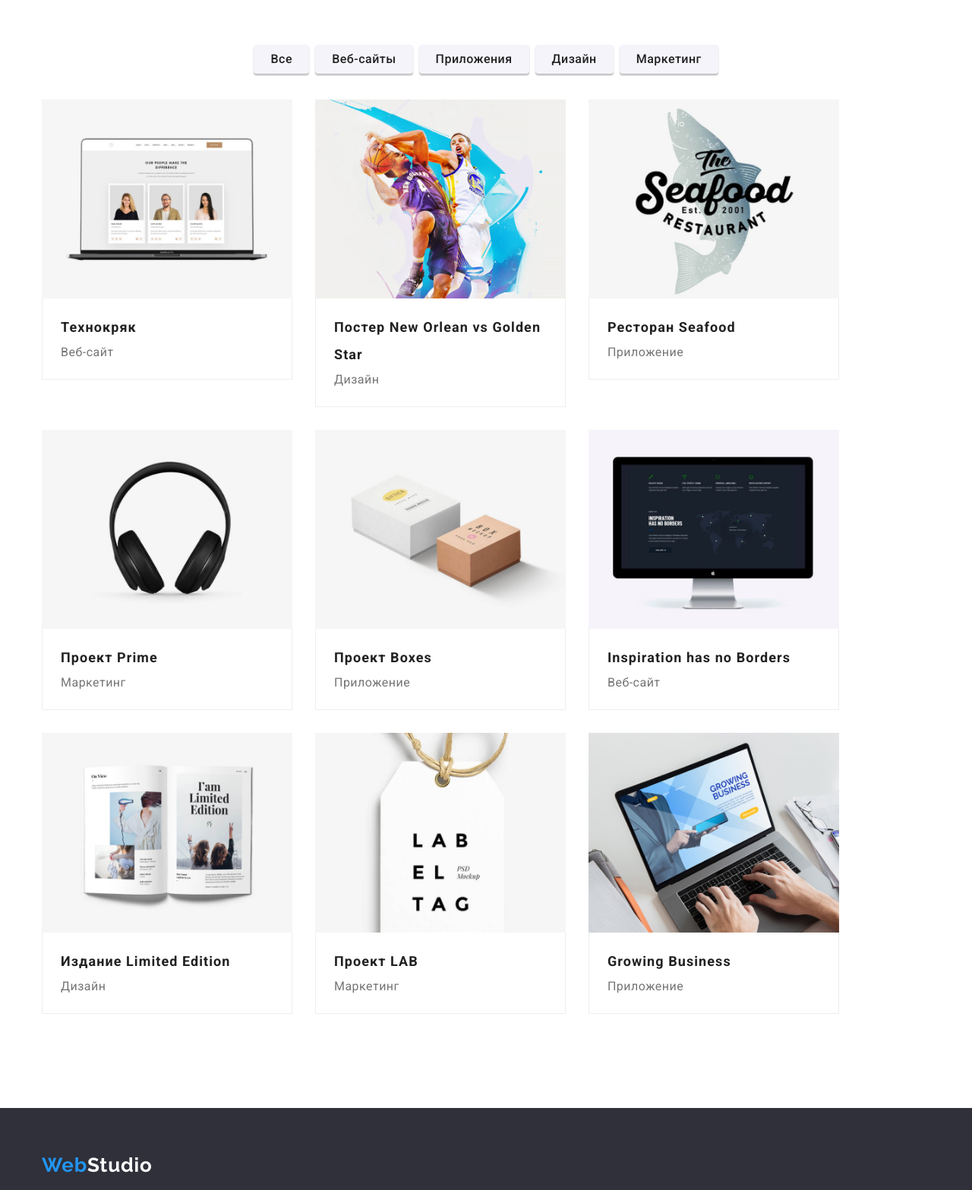
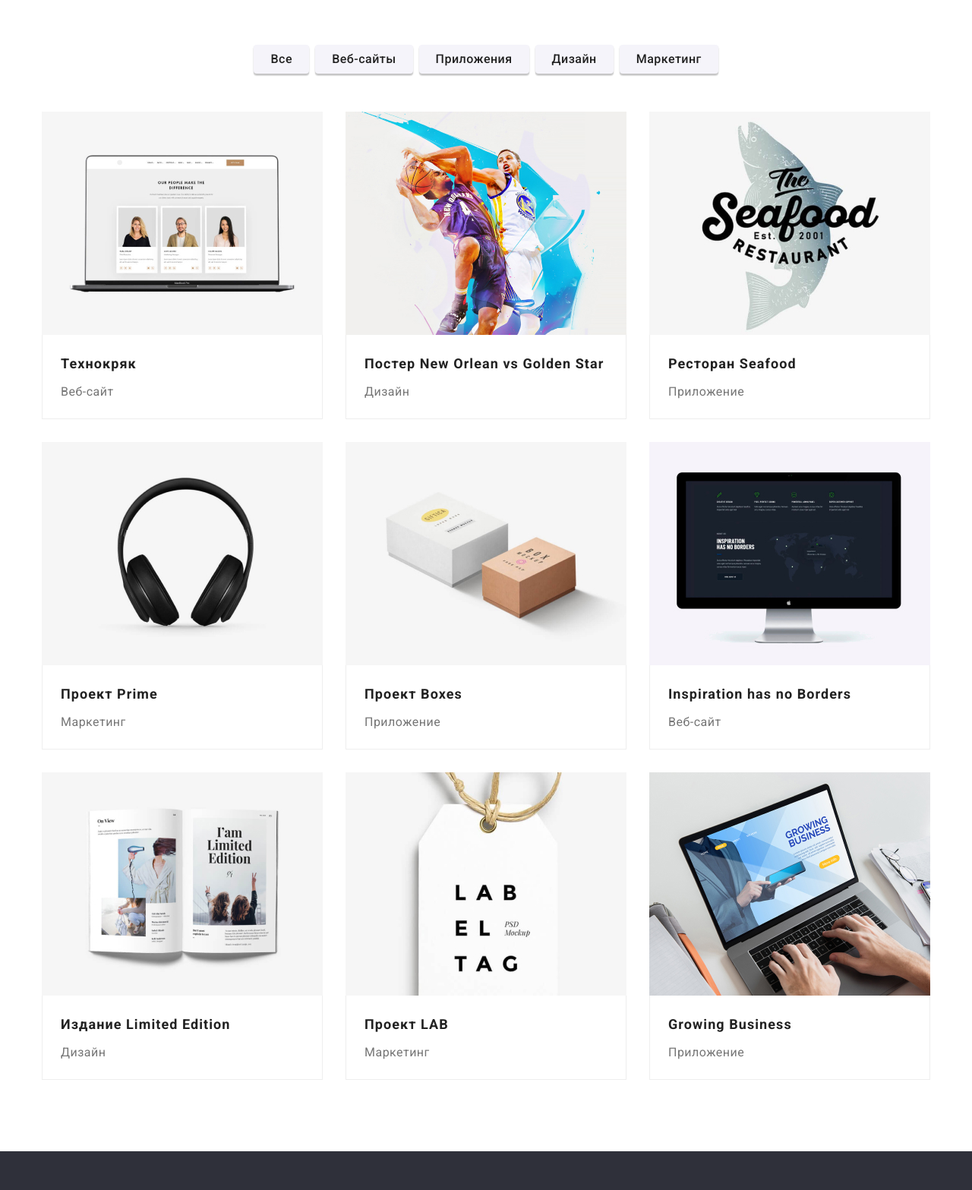
Before and after one commit to alla-andronova/goit-markup-hw-03, a plain HTML site: page portfolio.html in a window 1280 px wide. Shown: the part 180-1747 px from the top of the page at 76% size. Drawn offline with nearby package versions, Linux system fonts and the light colour scheme.

Commit message:
Добавляет позиционирование элементов

```diff
--- a/css/styles.css
+++ b/css/styles.css
@@ -187,6 +187,7 @@ img {
   padding-top: 200px;
 
   background-color: var(--primary-bg-color);
+  filter: drop-shadow(0px 4px 4px rgba(0, 0, 0, 0.25));
 }
 
 .hero-title {
@@ -208,6 +209,7 @@ img {
   min-width: 200px;
   padding: 10px 32px 10px 32px;
   border-radius: 4px;
+  border: none;
 
   /* box-shadow: 0px 4px 4px rgba(0, 0, 0, 0.15); */
   font-family: Roboto, sans-serif;
@@ -331,7 +333,6 @@ img {
 }
 
 .footer-text-address {
-  margin-top: 20px;
   margin-bottom: 9px;
 
   font-weight: 400;
@@ -364,7 +365,7 @@ img {
 .portfolio-list-btn {
   display: flex;
   justify-content: center;
-  margin-bottom: 34px;
+  padding-bottom: 50px;
 }
 .portfolio-item-btn:not(:last-child) {
   margin-right: 8px;
@@ -375,7 +376,7 @@ img {
   flex-wrap: wrap;
 }
 .portfolio-item-card {
-  flex-basis: calc(100% / 3 - 60px);
+  /* width: calc(100% / 3 - 60px); */
 
   overflow: hidden;
   background: #ffffff;
@@ -385,7 +386,7 @@ img {
   margin-right: 30px;
 }
 
-.portfolio-item-card:not(:nth-last-child(3)) {
+.portfolio-item-card:nth-last-child(n + 6) {
   margin-bottom: 30px;
 }
 
@@ -416,6 +417,8 @@ img {
 }
 
 .portfolio-title {
+  margin-bottom: 4px;
+
   font-weight: 700;
   font-size: 18px;
   line-height: 2;
@@ -432,11 +435,14 @@ img {
 }
 
 .wrapper-card-description {
-  /* border: 1px solid #eeeeee; */
   border-left: 1px solid #eeeeee;
   border-right: 1px solid #eeeeee;
   border-bottom: 1px solid #eeeeee;
   padding: 20px 24px 20px 24px;
 }
+.logo-footer {
+  margin-bottom: 20px;
+  display: block;
+}
 
 /* =============== END PORTFOLIO SECTION ===============*/
--- a/portfolio.html
+++ b/portfolio.html
@@ -212,7 +212,7 @@
     <footer class="footer">
       <div class="container">
         <a
-          class="link logo logo-footer f"
+          class="link logo logo-footer"
           href="index.html"
           aria-label="логотип сайта"
           ><span class="logo-accent">Web</span>Studio</a
```
